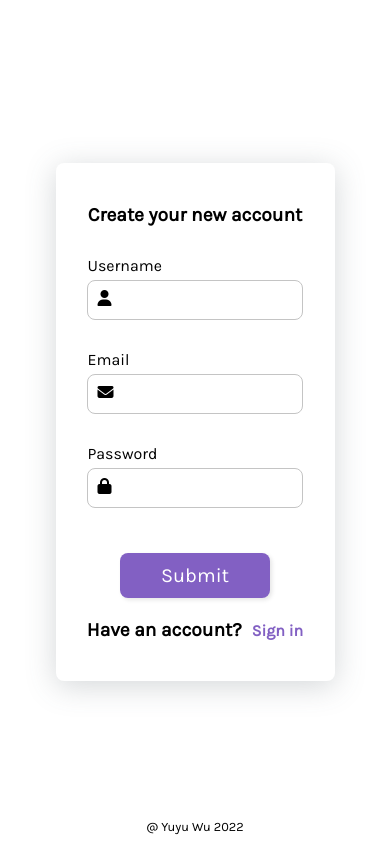
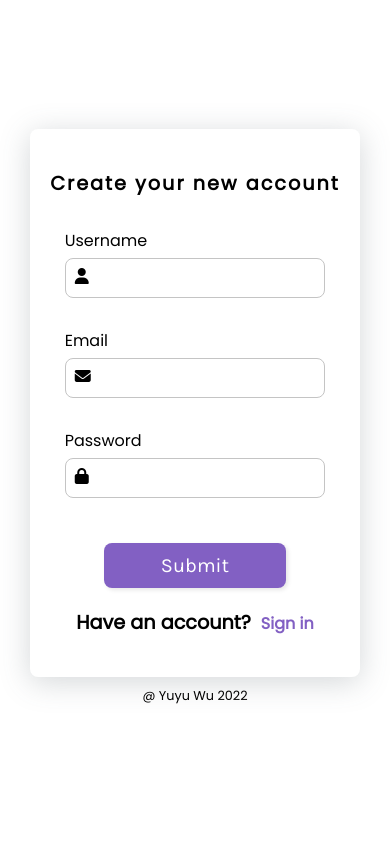
Before and after one commit to yuyu-wu/form-validation, a plain HTML site: page index.html in a window 390 px wide. Drawn offline with Linux system fonts and the light colour scheme.

Commit message:
media query update

```diff
--- a/styles.css
+++ b/styles.css
@@ -1,5 +1,5 @@
-@import url('https://fonts.googleapis.com/css2?family=Roboto&display=swap');
 @import url('https://fonts.googleapis.com/css2?family=Karla&display=swap');
+@import url('https://fonts.googleapis.com/css2?family=Poppins&display=swap');
 
 :root {
     --main-color: rgb(130,96,195);
@@ -12,7 +12,7 @@
 }
 
 body {
-    font-family: 'Karla', 'Roboto', sans-serif;
+    font-family: 'Poppins', 'Karla', sans-serif;
     height: 100vh;
     display: flex;
     flex-direction: column;
@@ -65,6 +65,7 @@ body {
     font-size: 25px;
     font-weight: bold;
     margin-bottom: 30px;
+    letter-spacing: 2px;
 }
 
 #form {
@@ -161,6 +162,10 @@ button {
   }
 
   @media (max-width: 880px) {
+    body {
+        /* height: 70vh; */
+    }
+
     #canvas {
         display: none;
     }
@@ -178,9 +183,15 @@ button {
     #form-section {
         width: 100%;
         margin: 0 20px;
+        /* margin-top: 20px; */
     }
 
     #form div {
         width: 100%;
     }
+
+    #footer {
+        position: relative;
+        margin-top: 20px;
+    }
   }
```
